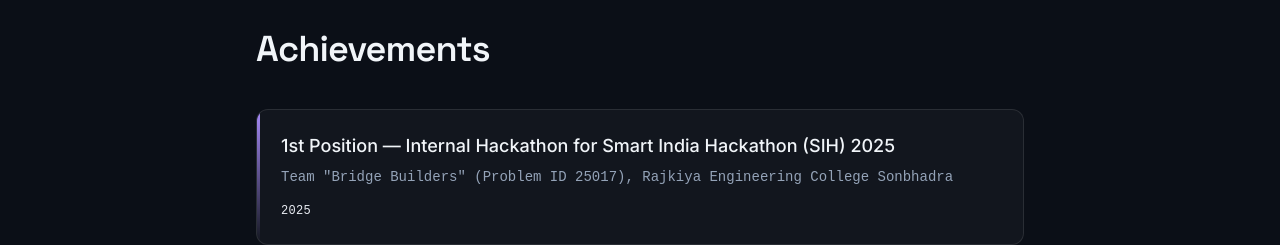
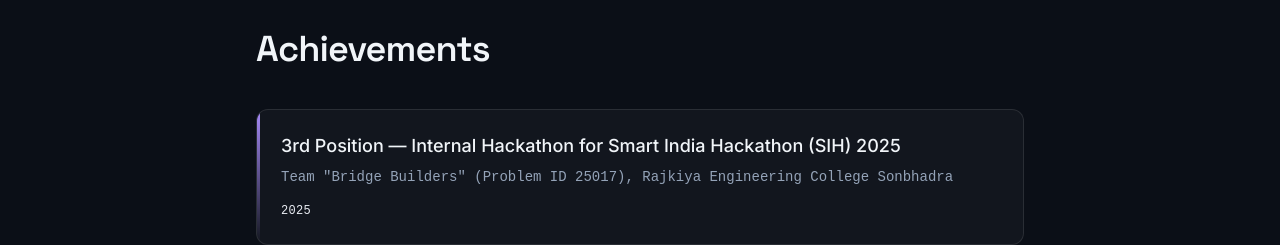
Before and after one commit to ashvinikumargautam/my-portfolio, a React (Vite) app in the folder portfolio/: page / in a window 1280 px wide. Shown: the part 5120-5365 px from the top of the page. Built offline with nearby package versions, Linux system fonts and the light colour scheme.

Commit message:
achivements corrected

```diff
--- a/portfolio/src/data/resumeData.js
+++ b/portfolio/src/data/resumeData.js
@@ -146,7 +146,7 @@
 
 export const achievements = [
   {
-    name: '1st Position — Internal Hackathon for Smart India Hackathon (SIH) 2025',
+    name: '3rd Position — Internal Hackathon for Smart India Hackathon (SIH) 2025',
     detail: 'Team "Bridge Builders" (Problem ID 25017), Rajkiya Engineering College Sonbhadra',
     year: '2025',
   },
```
